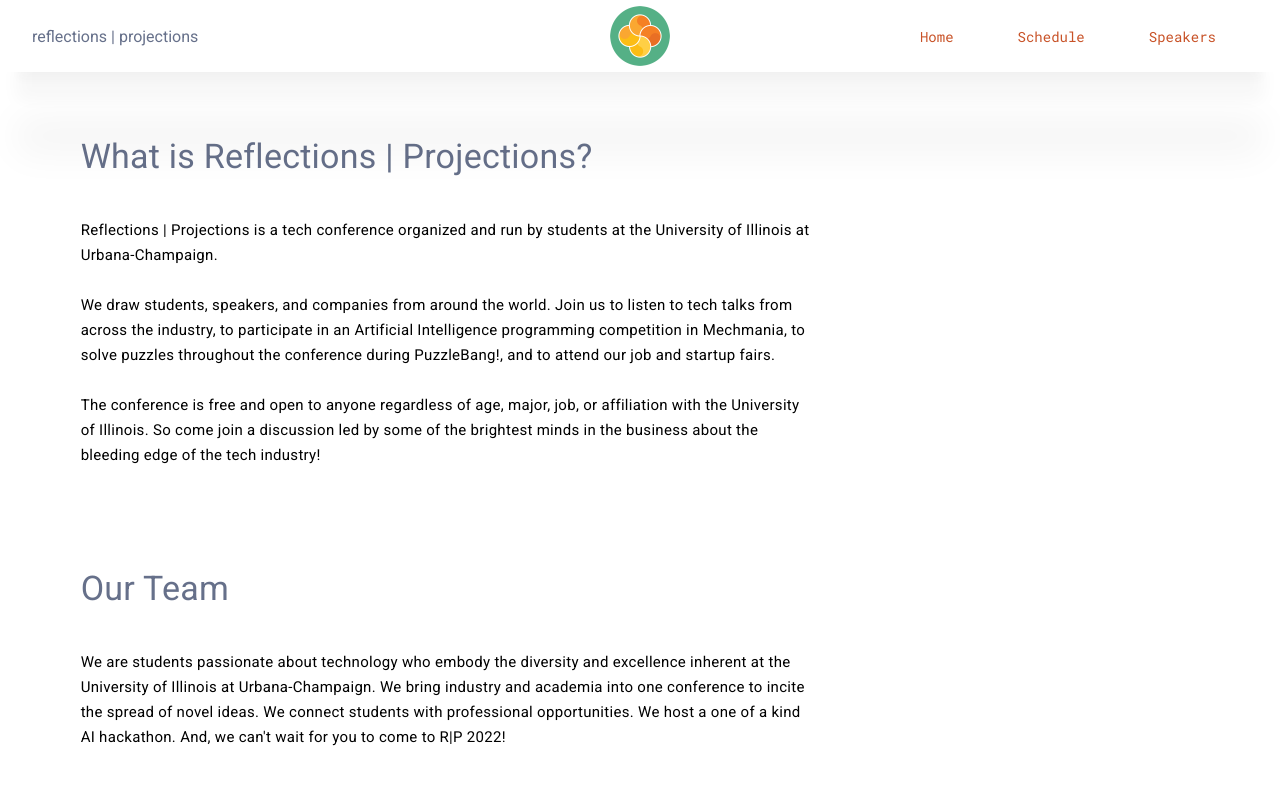
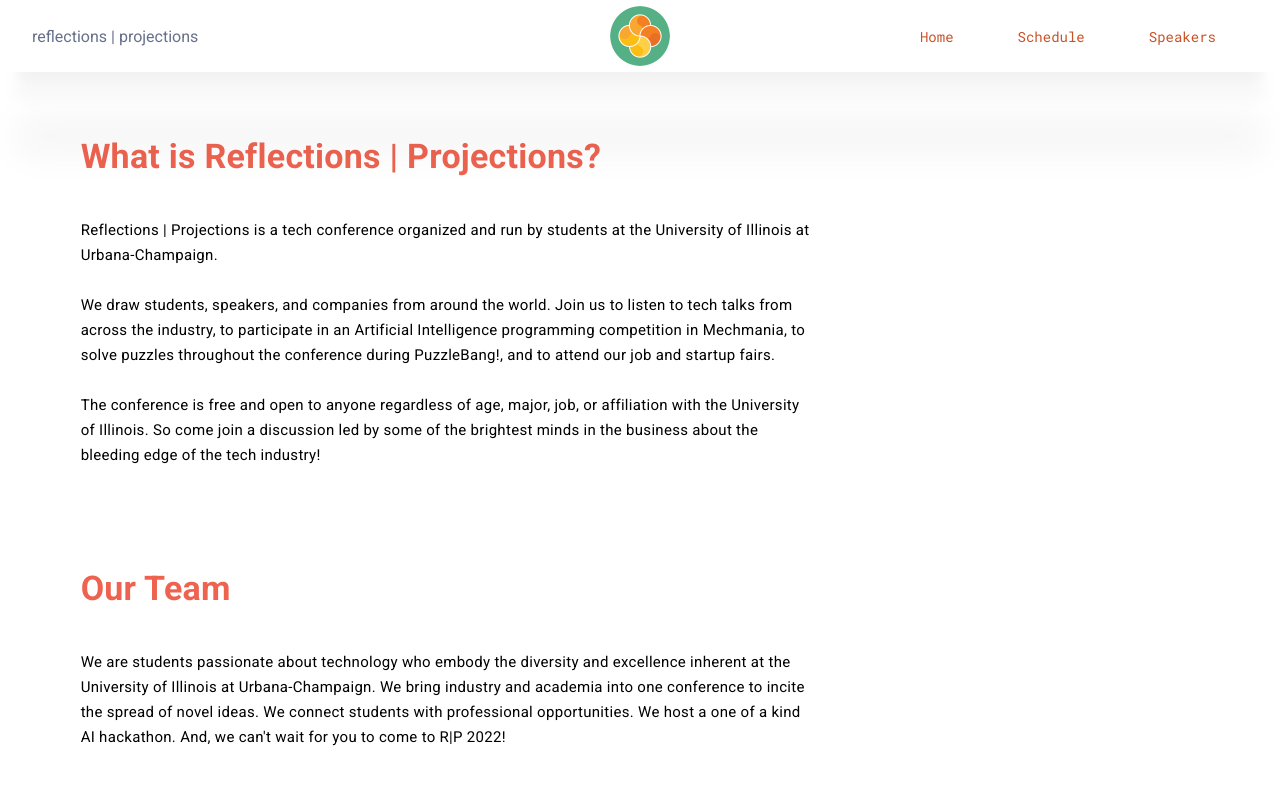
Before and after one commit to ReflectionsProjections/rp2022, a Next.js app: page /aboutPage in a window 1280 px wide. Shown: the top 800 px of the page. Built offline with nearby package versions, Linux system fonts and the light colour scheme.

Commit message:
Style changes for aboutpage section 1 & 2

```diff
--- a/components/aboutPage/index.js
+++ b/components/aboutPage/index.js
@@ -20,7 +20,7 @@ const aboutpage = () => {
         {/* Section 1 */}
 
         <Box ml={ml} mt={5} width={textWidth}>
-            <Typography variant="h4">What is Reflections | Projections?</Typography>
+            <Typography variant="h4" color={"#EE6350"} fontWeight={"700"}>What is Reflections | Projections?</Typography>
         </Box>
         <Box ml={ml} mt={5} width={textWidth}>
             <p className={styles.bodyText}>
@@ -35,7 +35,7 @@ const aboutpage = () => {
         {/* Section 2 */}
 
         <Box ml={ml} mt={'100px'}>
-            <Typography variant="h4">Our Team</Typography>
+            <Typography variant="h4" color={"#EE6350"} fontWeight={"700"}>Our Team</Typography>
         </Box>
         <Box ml={ml} mt={5} width={textWidth}>
             <p className={styles.bodyText}>
```
